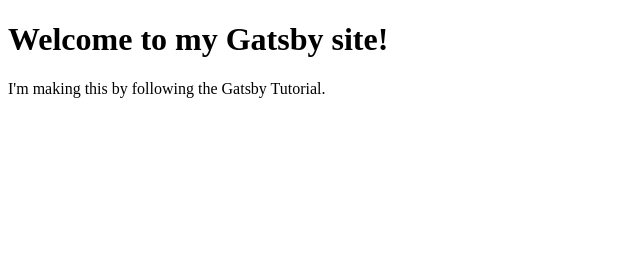
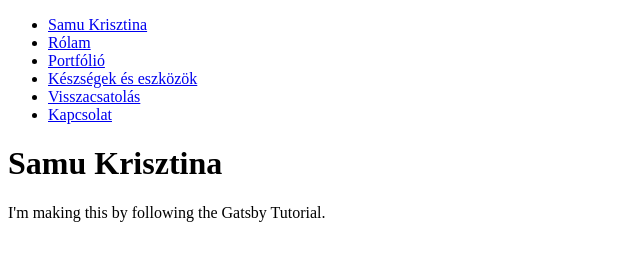
Before and after one commit to KrisztinaSamu/wrongkrisztinasamu_portfolio_react, a Gatsby site: page / in a window 1280 px wide. Shown: the whole page, without its empty margins (0-640 px from the left). Built offline with nearby package versions, Linux system fonts and the light colour scheme; Gatsby itself is replaced by a stand-in of ours.

Commit message:
creating page layouts

```diff
--- /dev/null
+++ b/src/components/layout.js
@@ -0,0 +1,25 @@
+import * as React from 'react'
+import { Link } from 'gatsby'
+
+const Layout = ({ pageTitle, children }) => {
+  return (
+    <div>
+      <nav>
+        <ul>
+          <li><Link to="/">Samu Krisztina</Link></li>
+          <li><Link to="/about">Rólam</Link></li>
+          <li><Link to="/portfolio">Portfólió</Link></li>
+          <li><Link to="/skills_and_tools">Készségek és eszközök</Link></li>
+          <li><Link to="/feedback">Visszacsatolás</Link></li>
+          <li><Link to="/contact">Kapcsolat</Link></li>
+        </ul>
+      </nav>
+      <main>
+        <h1>{pageTitle}</h1>
+        {children}
+      </main>
+    </div>
+  )
+}
+
+export default Layout
--- a/src/pages/index.js
+++ b/src/pages/index.js
@@ -1,14 +1,20 @@
-import * as React from "react";
+import * as React from 'react'
+import Layout from '../components/layout'
 
 const IndexPage = () => {
   return (
-    <main>
-      <h1>Welcome to my Gatsby site!</h1>
+    <Layout pageTitle="Samu Krisztina">
+
       <p>I'm making this by following the Gatsby Tutorial.</p>
-    </main>
+    </Layout>
   );
 };
 
-export const Head = () => <title>Home Page</title>;
+export const Head = () => (
+  <>
+    <title>Samu Krisztina</title>
+    <meta name="description" content="Samu Krisztina portfólió oldalának főoldala" />
+  </>
+)
 
-export default IndexPage;
+export default IndexPage
```
Also changed, not shown: src/pages/about.js (+19 -0 lines), src/pages/contact.js (+19 -0 lines), src/pages/feedback.js (+19 -0 lines), src/pages/portfolio.js (+19 -0 lines), src/pages/skills_and_tools.js (+19 -0 lines).
